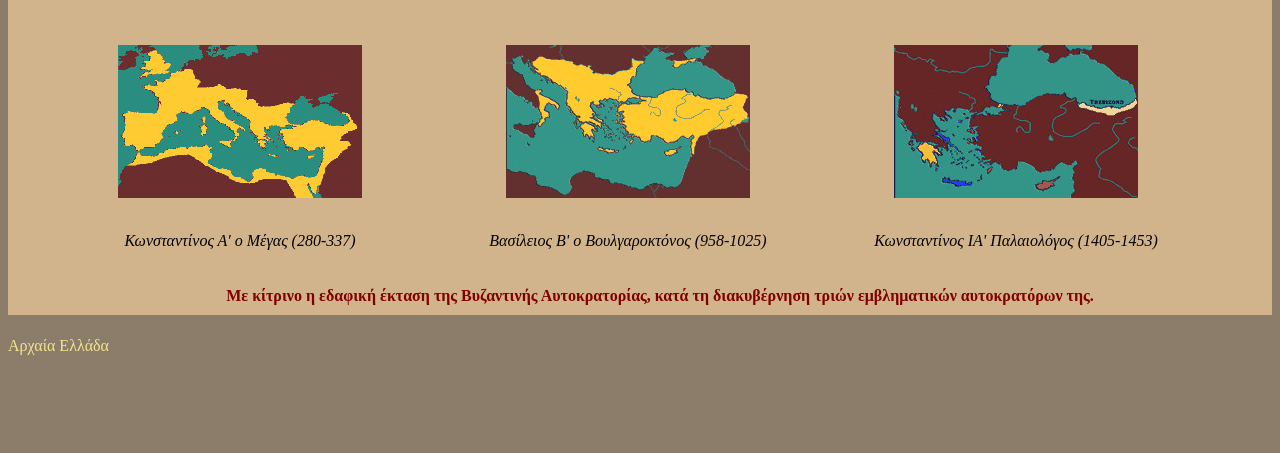
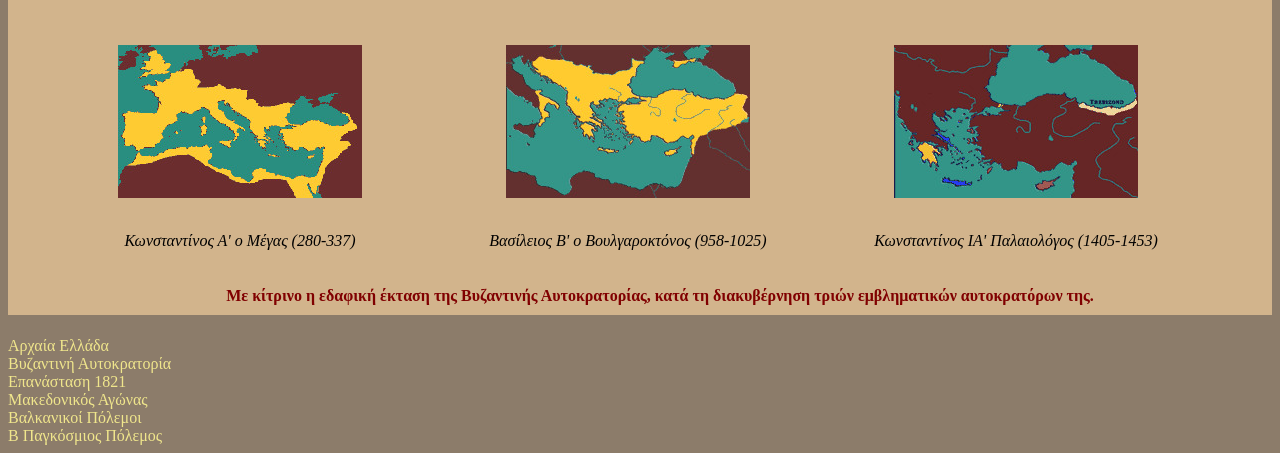
Before and after one commit to Veisakis/openhistory, a PHP site: page / in a window 1280 px wide. Shown: the part 680-1133 px from the top of the page. Before the commit the page ends 1035 px from the top, so only its background shows below. Run offline with PHP 8.4, Linux system fonts and the light colour scheme.

Commit message:
Update index.php

```diff
--- a/index.php
+++ b/index.php
@@ -45,7 +45,7 @@
     asort($articles);
 
     foreach ($articles as $article => $val) {
-          echo "<a href='$path/$article.html' style='text-decoration: none;'>$article</a><br/>";
+          echo "<a href='$path/$article.html'>$article</a><br/>";
     }
   ?>
   </div>
@@ -74,6 +74,11 @@
   </section>
   <section id="cat-section">
 	  <a href="tags/anc.php">Αρχαία Ελλάδα</a><br/>
+	  <a href="tags/byz.php">Βυζαντινή Αυτοκρατορία</a><br/>
+	  <a href="tags/rev.php">Επανάσταση 1821</a><br/>
+	  <a href="tags/maced.php">Μακεδονικός Αγώνας</a><br/>
+	  <a href="tags/balkan.php">Βαλκανικοί Πόλεμοι</a><br/>
+	  <a href="tags/ww2.php">Β Παγκόσμιος Πόλεμος</a><br/>
   </section>
   </body>
 </html>
```
